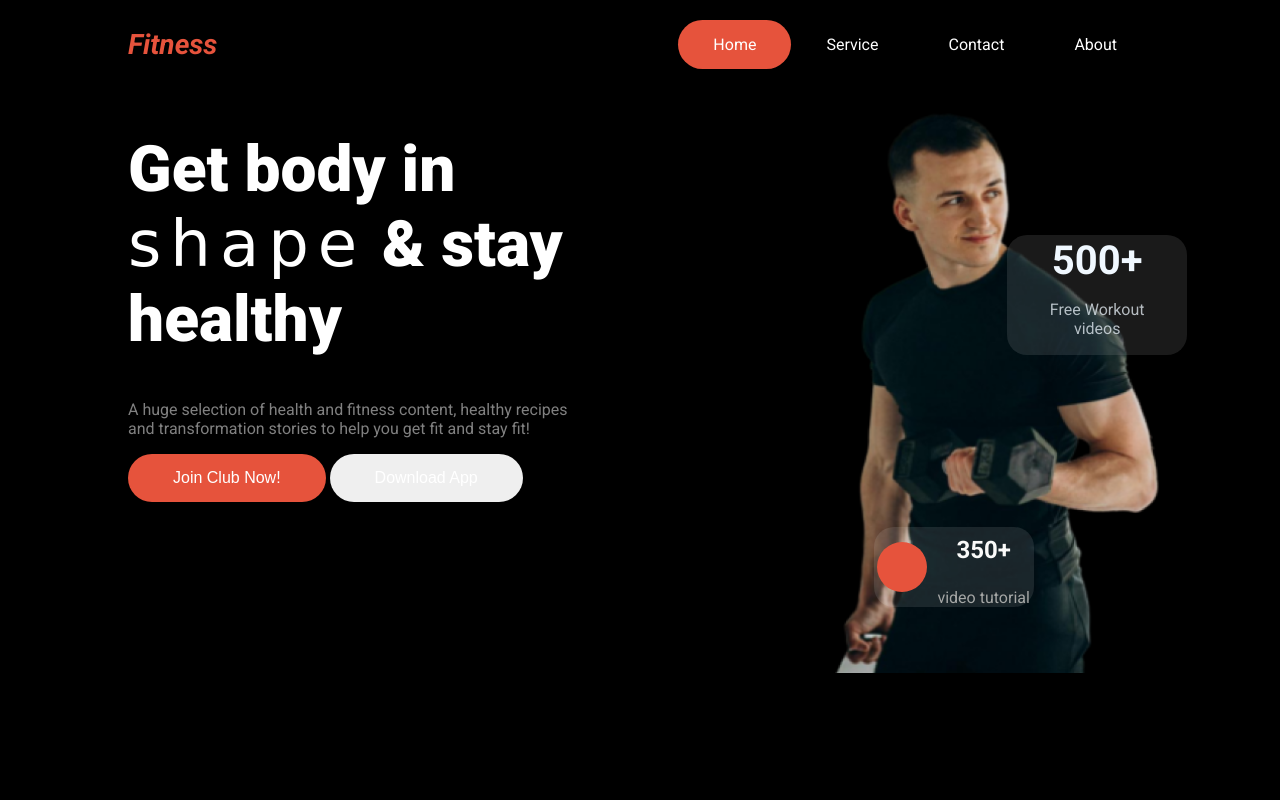
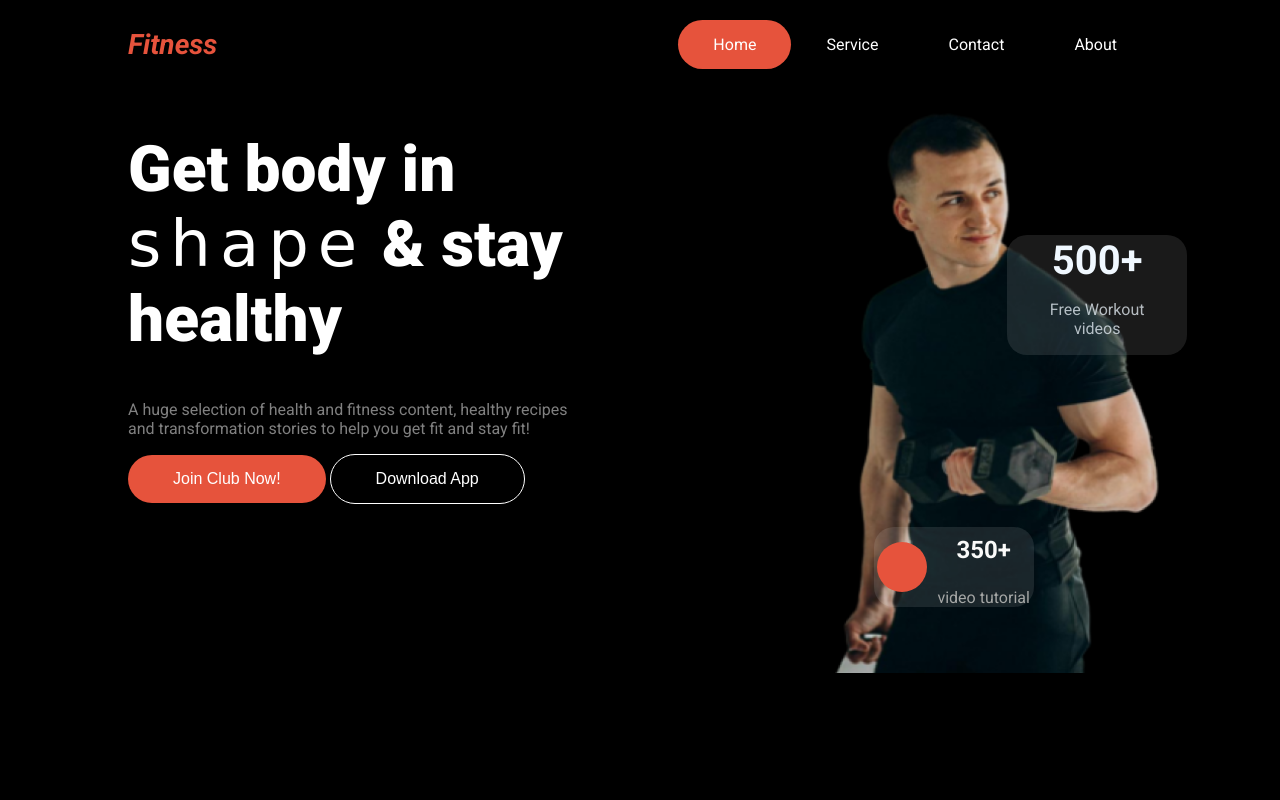
Before and after one commit to Rabbu7/Assignment-02, a plain HTML site: page index.html in a window 1280 px wide. Shown: the top 800 px of the page. Drawn offline with Linux system fonts and the light colour scheme; a web font is replaced by a local one.

Commit message:
fixed the button error

```diff
--- a/styles/styles.css
+++ b/styles/styles.css
@@ -77,15 +77,18 @@ header {
   font-size: 1rem;
   color: white;
   padding: 15px 45px;
-  border: none;
+
 }
 .btn-1 {
   border-radius: 42px;
   background: rgb(230, 83, 60);
+  border: none;
 }
 .btn-2 {
+  box-sizing: border-box;
   border: 1px solid rgb(255, 255, 255);
   border-radius: 42px;
+  background: black;
 }
 .banner-content .banner-image {
   height: 100%;
```
